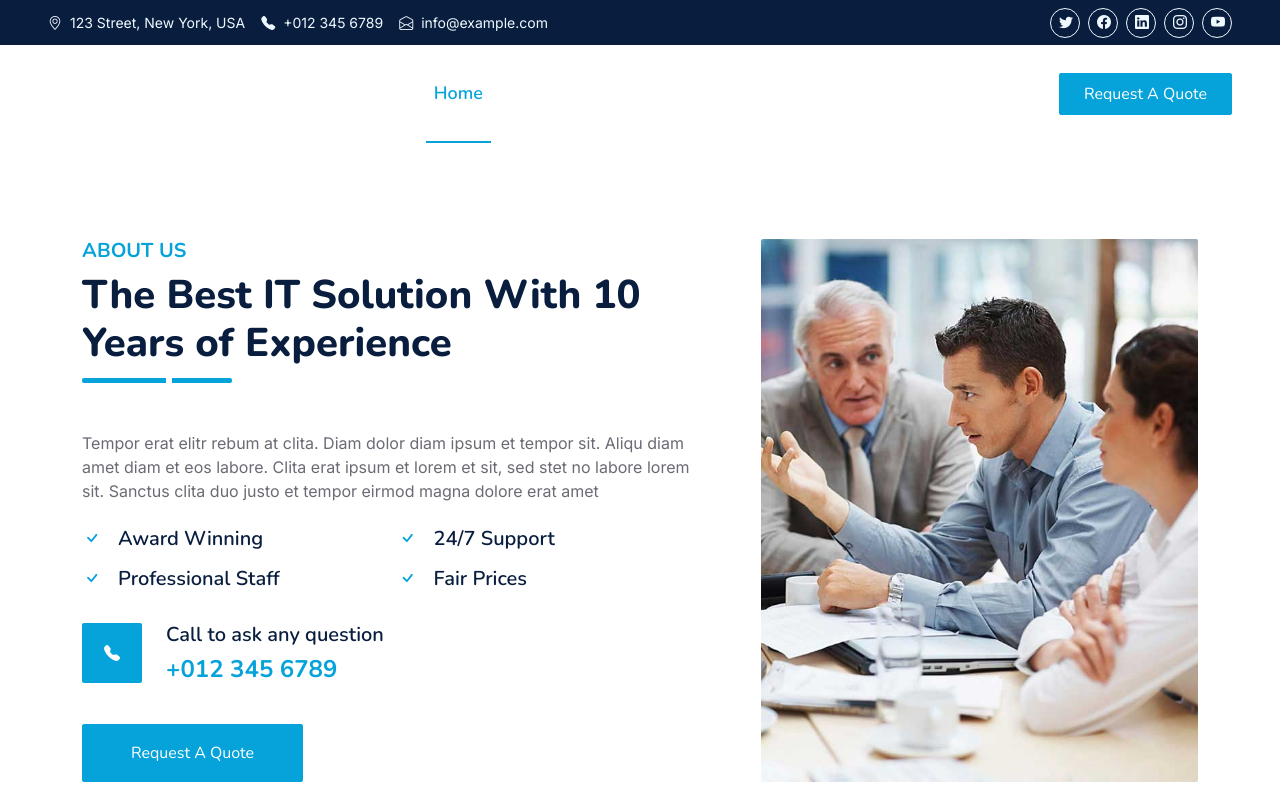
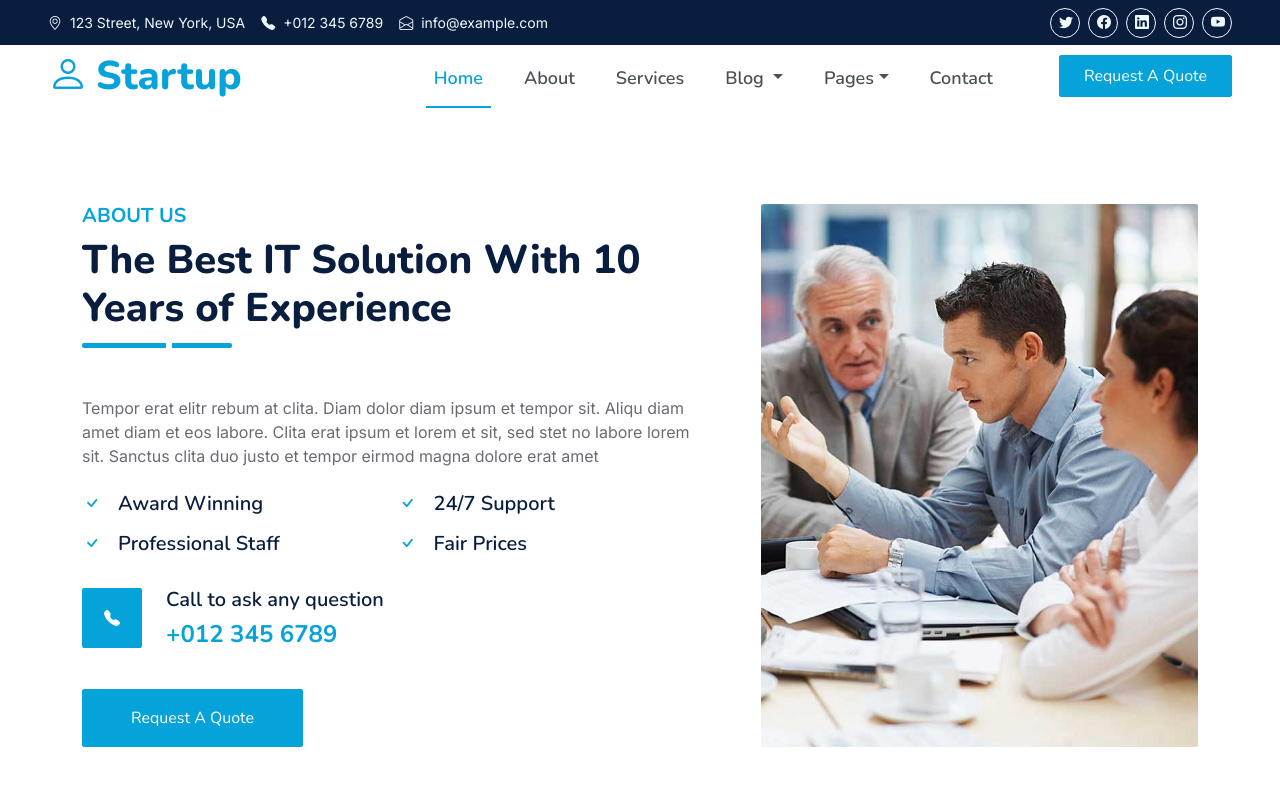
Before and after one commit to AINSoftwareSolution/AIN, a Next.js app: page / in a window 1280 px wide. Shown: the top 800 px of the page. Built offline with nearby package versions, Linux system fonts and the light colour scheme.

Commit message:
header updated

```diff
--- a/src/app/component/layout/Navbar.tsx
+++ b/src/app/component/layout/Navbar.tsx
@@ -97,14 +97,14 @@ const Navbar: React.FC = () => {
             <div className="container-fluid position-relative p-0">
                 <nav className={`navbar navbar-expand-lg navbar-dark px-5 py-3 py-lg-0 ${sticky ? 'sticky-top shadow-sm' : ''}`}>
                     <Link href="/" className="navbar-brand p-0">
-                            <h1 className="m-0"><i className="bi bi-person me-2"></i>Startup</h1>
+                            <h1 className="m-0 text-primary"><i className="bi bi-person me-2"></i>Startup</h1>
                     </Link>
                     <button className="navbar-toggler" type="button" data-bs-toggle="collapse" data-bs-target="#navbarCollapse">
                         <span className="bi bi-bars"></span>
                     </button>
                     <div className="collapse navbar-collapse" id="navbarCollapse">
                         <div className="navbar-nav ms-auto py-0">
-                            <Link href="/" className={`nav-item nav-link ${path === '/' ? 'active' : ''}`}>Home
+                            <Link href="/" className={`nav-item nav-link  ${path === '/' ? 'active' : ''}`}>Home
                             </Link>
                             <Link href="/about"  className={`nav-item nav-link ${path === '/about' ? 'active' : ''}`}>About
                             </Link>
--- a/src/app/globals.css
+++ b/src/app/globals.css
@@ -136,8 +136,8 @@ h6,
   font-family: 'Nunito', sans-serif;
   position: relative;
   margin-left: 25px;
-  padding: 35px 0;
-  color: #FFFFFF;
+  padding: 20px 0 15px;
+  color: #495057 !important;
   font-size: 18px;
   font-weight: 600;
   outline: none;
@@ -146,7 +146,7 @@ h6,
 
 .sticky-top.navbar-dark .navbar-nav .nav-link {
   padding: 20px 0;
-  color: var(--dark);
+  color:  #495057;
 }
 
 .navbar-dark .navbar-nav .nav-link:hover,
--- a/src/app/services/programmatic-ads/page.tsx
+++ b/src/app/services/programmatic-ads/page.tsx
@@ -211,7 +211,7 @@ const ProgrammaticsAds = () => {
                                 style={{ width: "60px", height: "60px" }}>
                                 <i className="fs-2 bi bi-gear-fill text-white"></i>
                             </div>
-                            <p>Enable frequency capping, build audience persona’s, in a brand safe environment</p>
+                            <p>Enable frequency capping, build audience persona&apos;s, in a brand safe environment</p>
                         </div>
                         <div className="col-lg-3">
                             <div
```
